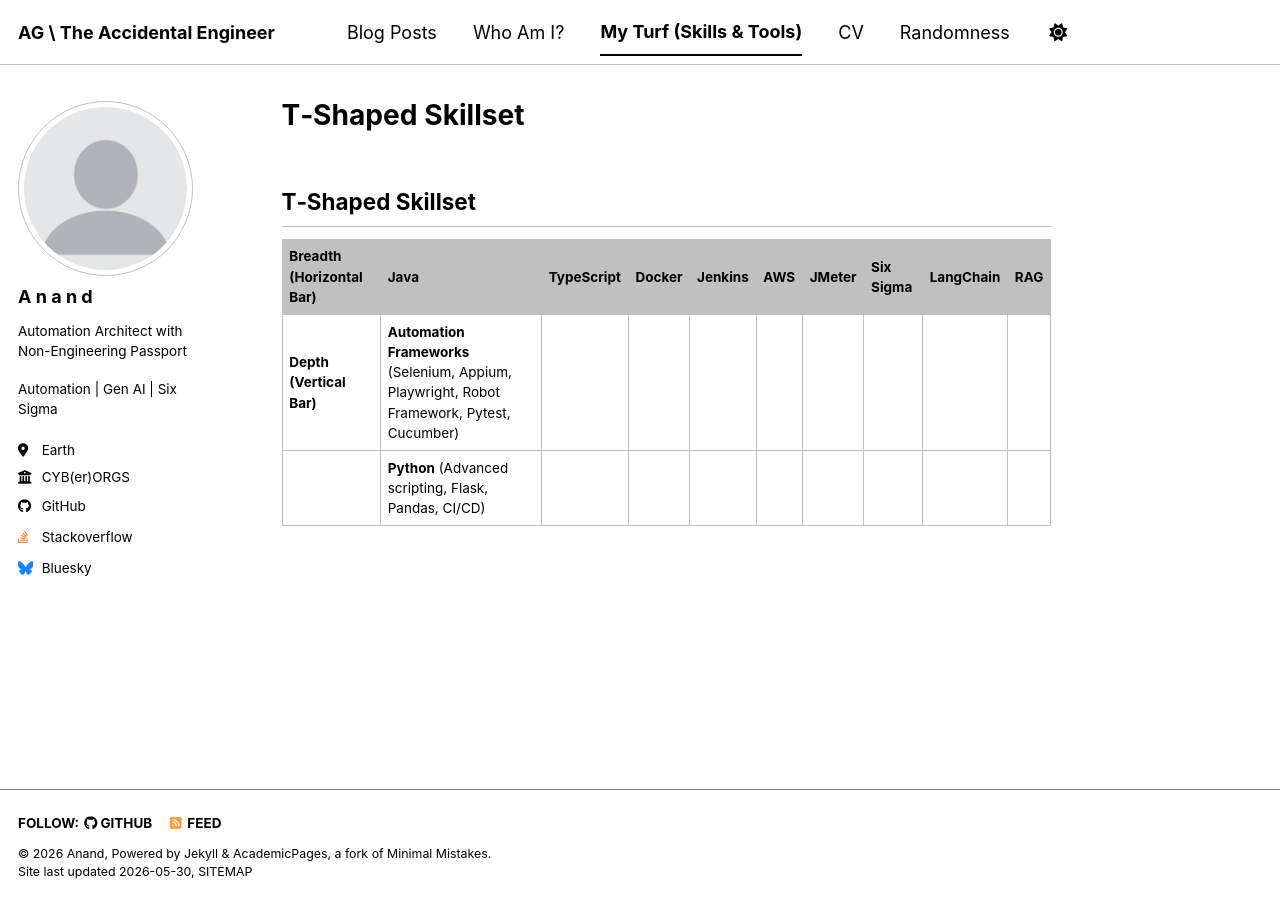
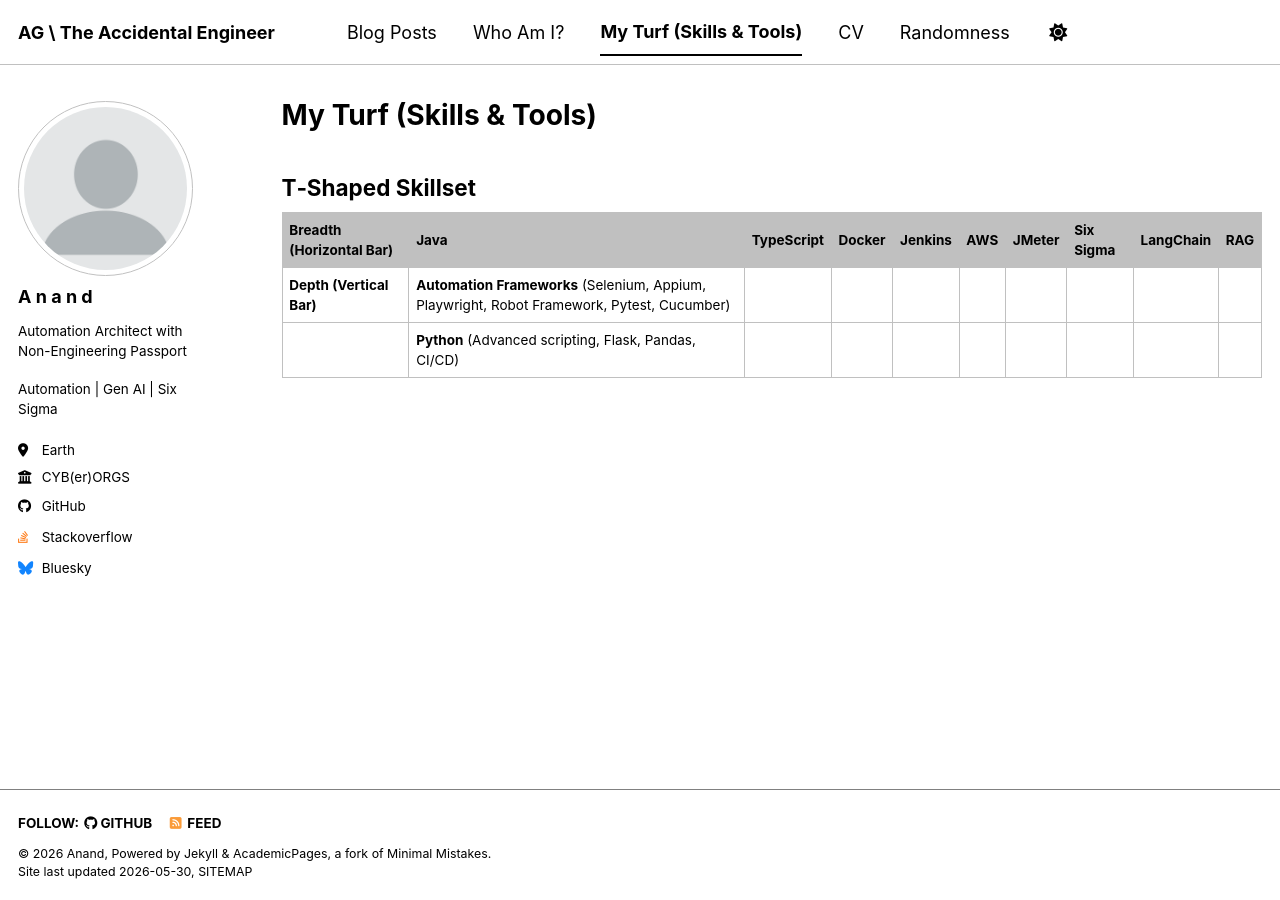
Before and after one commit to anand-gautam/anand-gautam.github.io, a Jekyll site: the page built from _pages/skills.md, in a window 1280 px wide. Built offline with Jekyll 4.4.1, drawn with Linux system fonts in a browser that asks for light colours; our own code applies the rules of GitHub Pages for plain Markdown files; a script bundle is joined from its source files by our own code; library files that are not in the unit come from our copies.

Commit message:
Update skills.md

```diff
--- a/_pages/skills.md
+++ b/_pages/skills.md
@@ -1,4 +1,14 @@
+---
+layout: archive
+title: "My Turf (Skills & Tools)"
+permalink: /skills/
+author_profile: true
+---
+
+{% include base_path %}
+
 ## T‑Shaped Skillset
+
 
 | **Breadth (Horizontal Bar)** | Java | TypeScript | Docker | Jenkins | AWS | JMeter | Six Sigma | LangChain | RAG |
 |-------------------------------|------|------------|--------|---------|-----|--------|-----------|-----------|-----|
```
